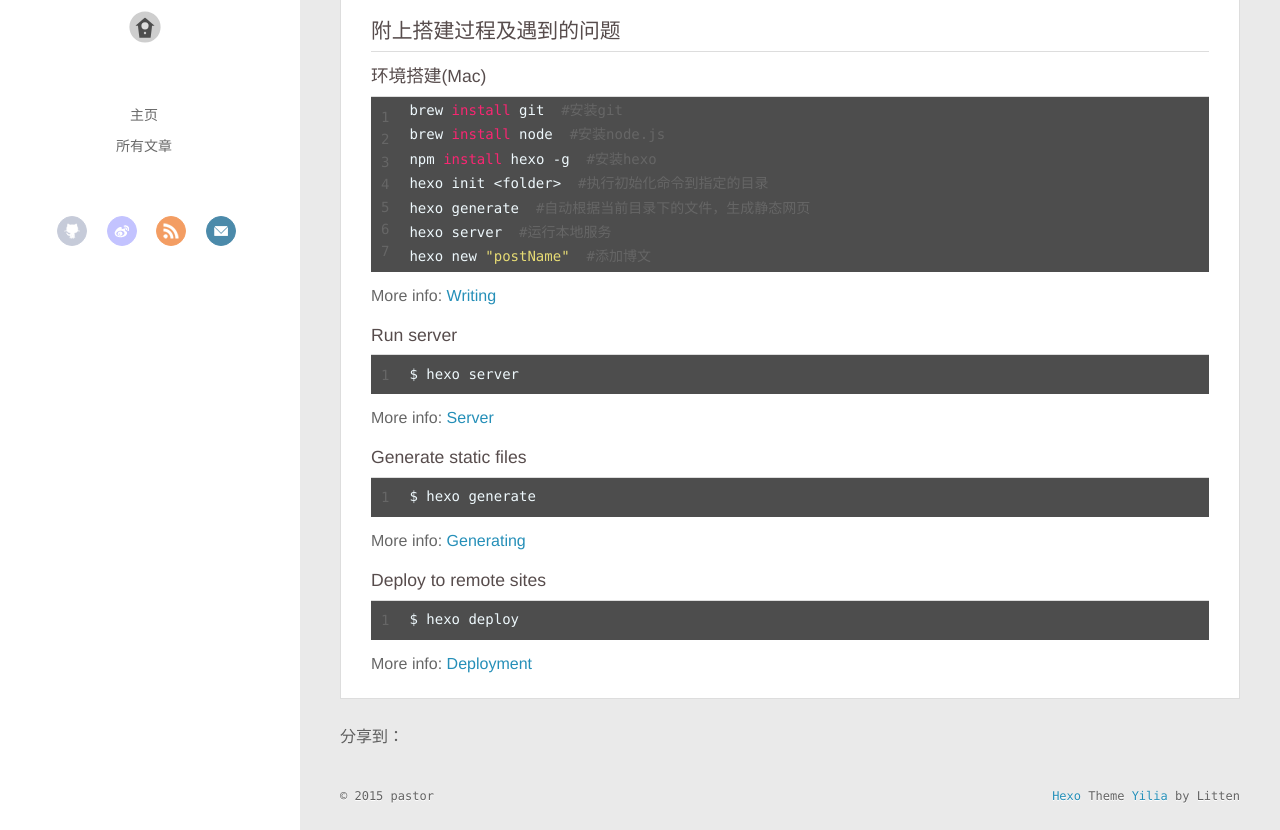
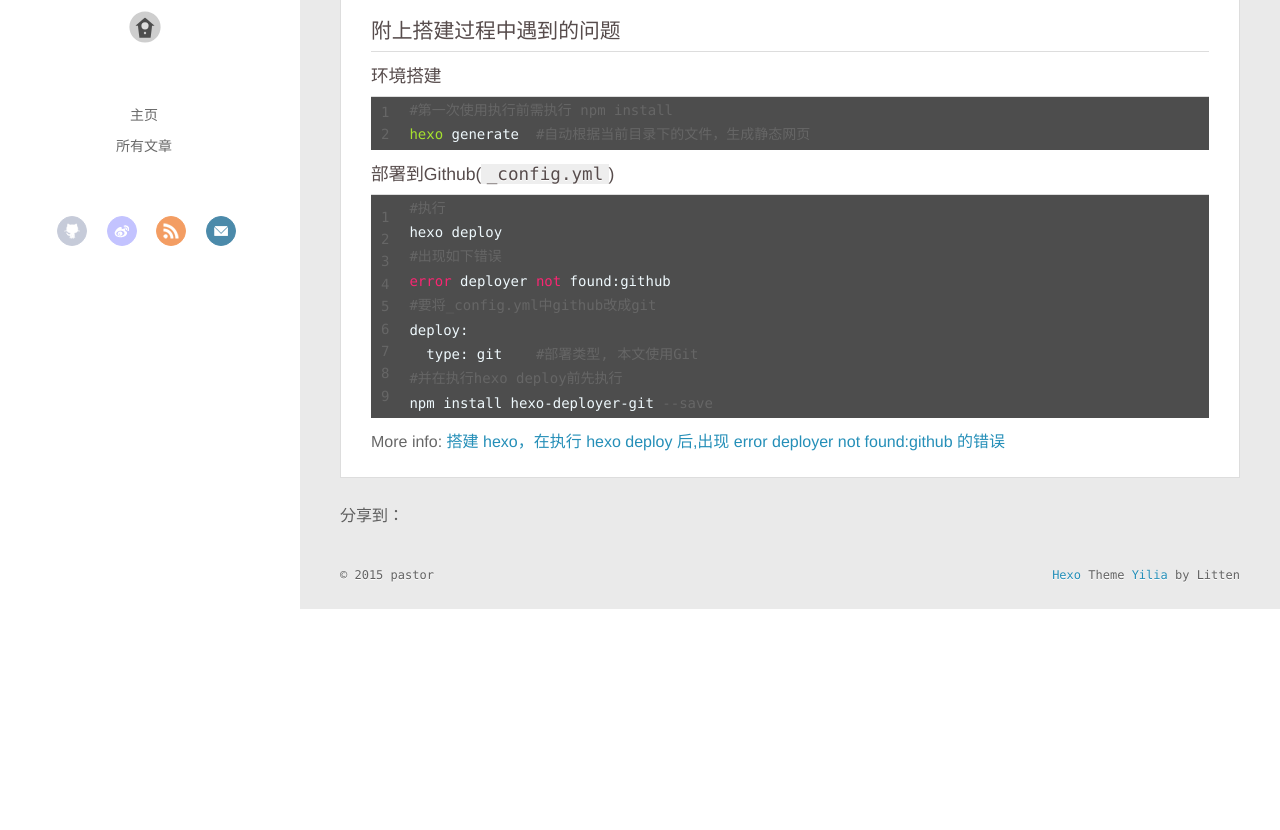
Before and after one commit to hellomypastor/hellomypastor.github.io, a plain HTML site: page 2015/05/07/hello-world/index.html in a window 1280 px wide. Shown: the part 367-1197 px from the top of the page. After the commit the page ends 976 px from the top, so only its background shows below. Drawn offline with nearby package versions, Linux system fonts and the light colour scheme; some packages are replaced by stand-ins of ours.

Commit message:
Site updated: 2015-05-08 22:26:58

```diff
--- a/2015/05/07/hello-world/index.html
+++ b/2015/05/07/hello-world/index.html
@@ -221,14 +221,9 @@
     <div class="article-entry" itemprop="articleBody">
 
         <p>一直想搭建一个属于自己的博客，本来想基于<code>Python</code>搭建的，但无奈云服务器太贵，所以只能放弃，后来看到了这篇文章<a href="http://andrewliu.tk/2014/11/21/%E9%80%9A%E8%BF%87Hexo%E5%9C%A8Github%E4%B8%8A%E6%90%AD%E5%BB%BA%E5%8D%9A%E5%AE%A2%E6%95%99%E7%A8%8B/" target="_blank" rel="external">通过Hexo在Github上搭建博客教程</a>，顿时眼前一亮，这个博客终于搭建起来了。<br>折腾了两天多，在github page上看到自己的博客加载下来时，突然有种错综复杂的恍惚感。是的，它不是qq空间，不是新浪博客，不是豆瓣小站，也不是贴吧。它更像是属于自己的一块小小的领地，因而我满足于这种归属感。我愿在上面安静劳作。<br>一个农民，通过自身努力终于分到了一块地，不再需要在地主的土地上创造流量价值时，于是翻身作主的他可以宣告说：Hello World。当然这个农民确切来说是个码农。<br>感谢<a href="http://hexo.io/" target="_blank" rel="external">Hexo</a>框架，感谢<a href="http://litten.github.io/" target="_blank" rel="external">Litten</a>提供的<a href="https://github.com/litten/hexo-theme-yilia" target="_blank" rel="external">Yilia</a>主题，我很喜欢这种色调。<br><a id="more"></a></p>
-<h2 id="附上搭建过程及遇到的问题">附上搭建过程及遇到的问题</h2><h3 id="环境搭建(Mac)">环境搭建(Mac)</h3><figure class="highlight cmake"><table><tr><td class="gutter"><pre><span class="line">1</span><br><span class="line">2</span><br><span class="line">3</span><br><span class="line">4</span><br><span class="line">5</span><br><span class="line">6</span><br><span class="line">7</span><br></pre></td><td class="code"><pre><span class="line">brew <span class="keyword">install</span> git  <span class="comment">#安装git</span></span><br><span class="line">brew <span class="keyword">install</span> node  <span class="comment">#安装node.js</span></span><br><span class="line">npm <span class="keyword">install</span> hexo -g  <span class="comment">#安装hexo</span></span><br><span class="line">hexo init &lt;folder&gt;  <span class="comment">#执行初始化命令到指定的目录</span></span><br><span class="line">hexo generate  <span class="comment">#自动根据当前目录下的文件，生成静态网页</span></span><br><span class="line">hexo server  <span class="comment">#运行本地服务</span></span><br><span class="line">hexo new <span class="string">"postName"</span>  <span class="comment">#添加博文</span></span><br></pre></td></tr></table></figure>
-<p>More info: <a href="http://hexo.io/docs/writing.html" target="_blank" rel="external">Writing</a></p>
-<h3 id="Run_server">Run server</h3><figure class="highlight bash"><table><tr><td class="gutter"><pre><span class="line">1</span><br></pre></td><td class="code"><pre><span class="line">$ hexo server</span><br></pre></td></tr></table></figure>
-<p>More info: <a href="http://hexo.io/docs/server.html" target="_blank" rel="external">Server</a></p>
-<h3 id="Generate_static_files">Generate static files</h3><figure class="highlight bash"><table><tr><td class="gutter"><pre><span class="line">1</span><br></pre></td><td class="code"><pre><span class="line">$ hexo generate</span><br></pre></td></tr></table></figure>
-<p>More info: <a href="http://hexo.io/docs/generating.html" target="_blank" rel="external">Generating</a></p>
-<h3 id="Deploy_to_remote_sites">Deploy to remote sites</h3><figure class="highlight bash"><table><tr><td class="gutter"><pre><span class="line">1</span><br></pre></td><td class="code"><pre><span class="line">$ hexo deploy</span><br></pre></td></tr></table></figure>
-<p>More info: <a href="http://hexo.io/docs/deployment.html" target="_blank" rel="external">Deployment</a></p>
+<h2 id="附上搭建过程中遇到的问题">附上搭建过程中遇到的问题</h2><h3 id="环境搭建">环境搭建</h3><figure class="highlight nginx"><table><tr><td class="gutter"><pre><span class="line">1</span><br><span class="line">2</span><br></pre></td><td class="code"><pre><span class="line"><span class="comment">#第一次使用执行前需执行 npm install</span></span><br><span class="line"><span class="title">hexo</span> generate  <span class="comment">#自动根据当前目录下的文件，生成静态网页</span></span><br></pre></td></tr></table></figure>
+<h3 id="部署到Github(_config-yml)">部署到Github(<code>_config.yml</code>)</h3><figure class="highlight applescript"><table><tr><td class="gutter"><pre><span class="line">1</span><br><span class="line">2</span><br><span class="line">3</span><br><span class="line">4</span><br><span class="line">5</span><br><span class="line">6</span><br><span class="line">7</span><br><span class="line">8</span><br><span class="line">9</span><br></pre></td><td class="code"><pre><span class="line"><span class="comment">#执行</span></span><br><span class="line">hexo deploy</span><br><span class="line"><span class="comment">#出现如下错误</span></span><br><span class="line"><span class="keyword">error</span> deployer <span class="keyword">not</span> found:github</span><br><span class="line"><span class="comment">#要将_config.yml中github改成git</span></span><br><span class="line">deploy:</span><br><span class="line">  type: git    <span class="comment">#部署类型, 本文使用Git</span></span><br><span class="line"><span class="comment">#并在执行hexo deploy前先执行</span></span><br><span class="line">npm install hexo-deployer-git <span class="comment">--save</span></span><br></pre></td></tr></table></figure>
+<p>More info: <a href="http://www.v2ex.com/t/175940" target="_blank" rel="external">搭建 hexo，在执行 hexo deploy 后,出现 error deployer not found:github 的错误</a></p>
 
 
     </div>
```
